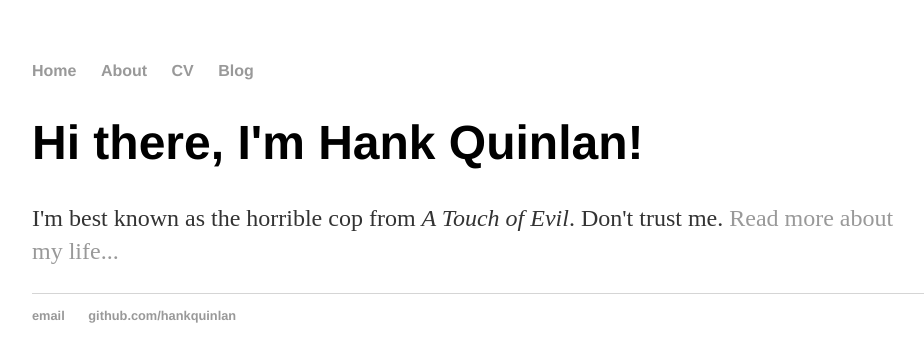
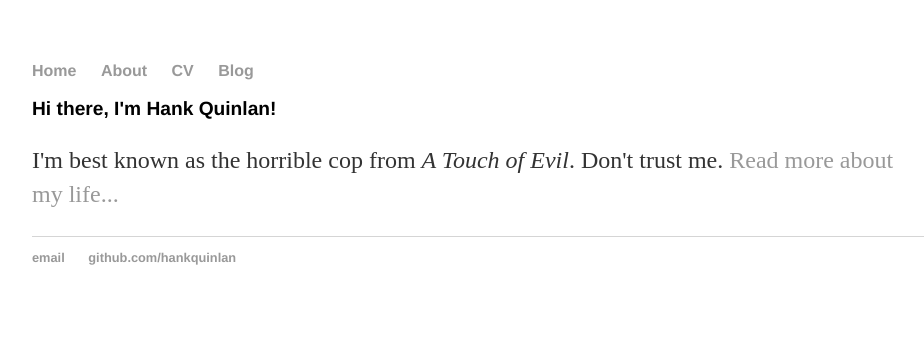
Before and after one commit to zishanyusuf/zishanyusuf.github.io, a Jekyll site: the page built from index.html, in a window 1280 px wide. Shown: the top 362 px of the page, without its empty margins (160-1084 px from the left). Built offline with Jekyll 4.4.1, drawn with Linux system fonts in a browser that asks for light colours.

Commit message:
Update main.css

```diff
--- a/css/main.css
+++ b/css/main.css
@@ -6,7 +6,7 @@ a:hover { text-decoration: underline; }
 p, ul { font-size: 1.5em; line-height: 1.4em; color: #333; }
 
 h1, h2, h3, h4 { font-family: 'Helvetica', 'Arial', 'Sans-Serif'; }
-h1 { font-size: 3em;  }
+h1 { font-size: 1.2em;  }
 h2 { font-size: 1.0em; }
 h3 { font-size: 1.0em; }
 h4 { font-size: 1.9em; }
```
